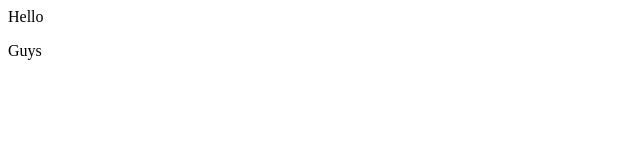
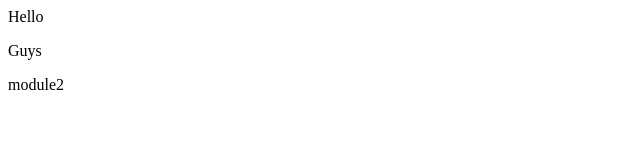
Before and after one commit to deeshantrajput/DemoApp, a plain HTML site: page index.html in a window 1280 px wide. Shown: the full height of the page, 0-640 px from the left. Drawn offline with Linux system fonts and the light colour scheme.

Commit message:
added module

```diff
--- a/index.html
+++ b/index.html
@@ -4,5 +4,8 @@
 <body>
 <p>Hello</p>
 <p>Guys</p>
+<div>
+<p>module2</p>
+</div>
 </body>
 </html>
```
